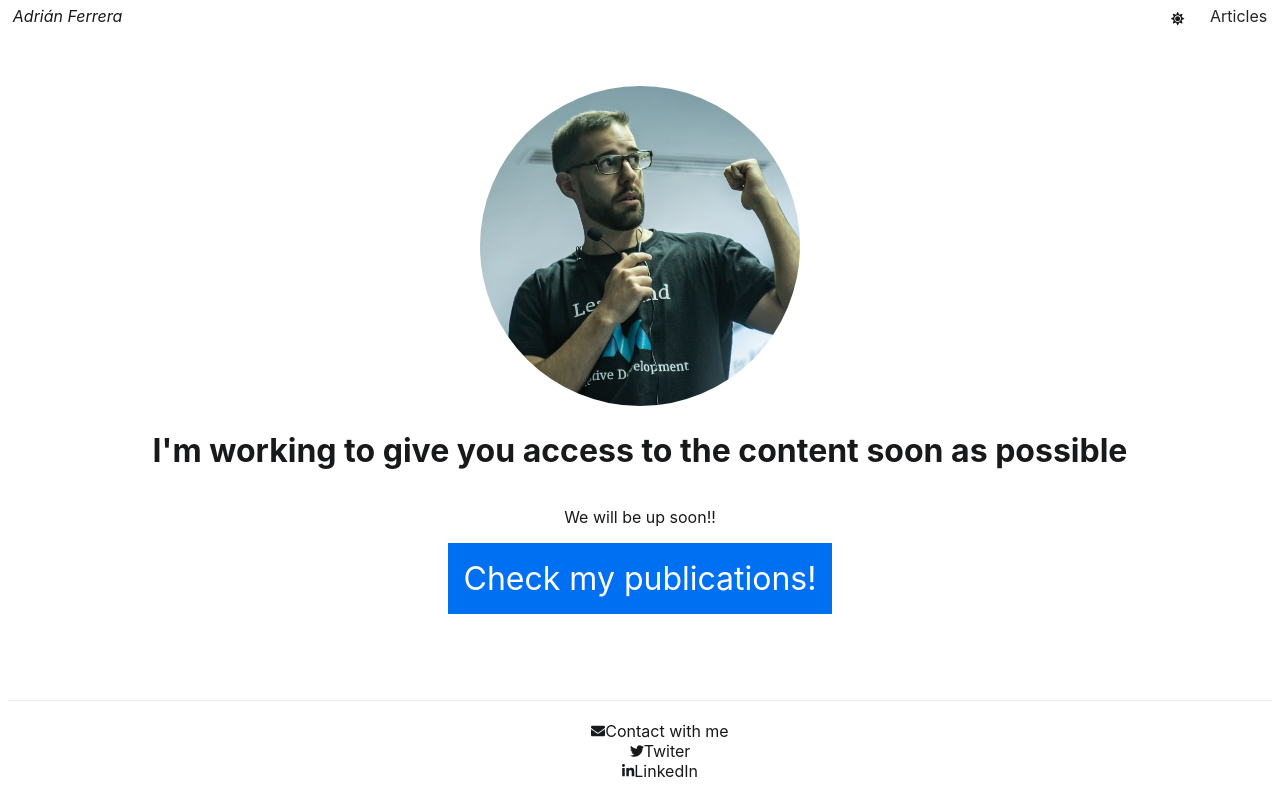
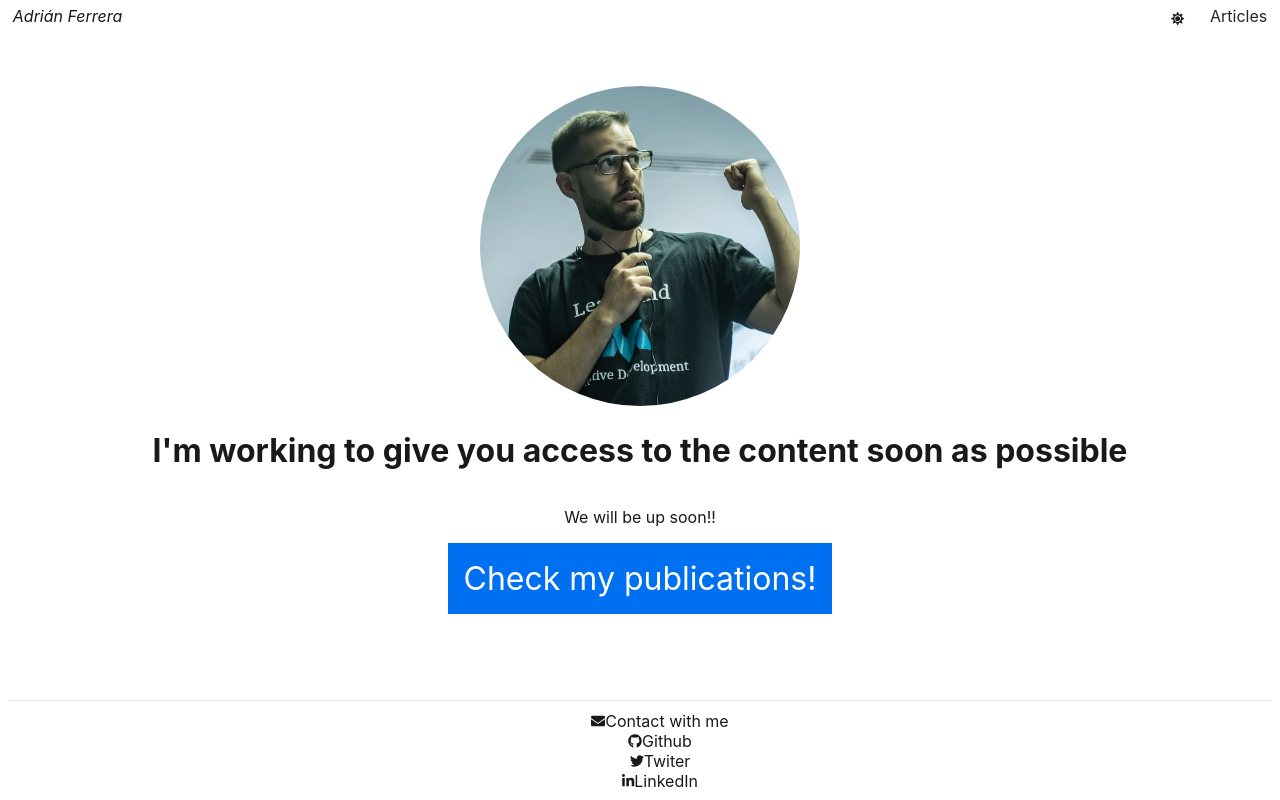
Before and after one commit to adrian-afergon/afergon-blogs, a Next.js app: page / in a window 1280 px wide. Built offline with nearby package versions, Linux system fonts and the light colour scheme.

Commit message:
feat: add github link

```diff
--- a/src/components/Footer/Footer.tsx
+++ b/src/components/Footer/Footer.tsx
@@ -2,7 +2,7 @@
 import './Footer.scss';
 import { FontAwesomeIcon } from "@fortawesome/react-fontawesome";
 import { faEnvelope } from "@fortawesome/free-solid-svg-icons";
-import { faLinkedinIn, faTwitter } from "@fortawesome/free-brands-svg-icons";
+import { faGithub, faLinkedinIn, faTwitter } from "@fortawesome/free-brands-svg-icons";
 
 export const Footer: React.FC<{}> = () => (
   <footer>
@@ -11,6 +11,15 @@
         <a href="mailto:adrian.afergon@gmail.com">
           <FontAwesomeIcon icon={faEnvelope} size="sm" />
           Contact with me
+        </a>
+      </li>
+      <li>
+        <a
+          target="_blank"
+          rel="noreferrer"
+          href="https://github.com/adrian-afergon"
+        >
+          <FontAwesomeIcon icon={faGithub} size="sm" /> Github
         </a>
       </li>
       <li>
```
